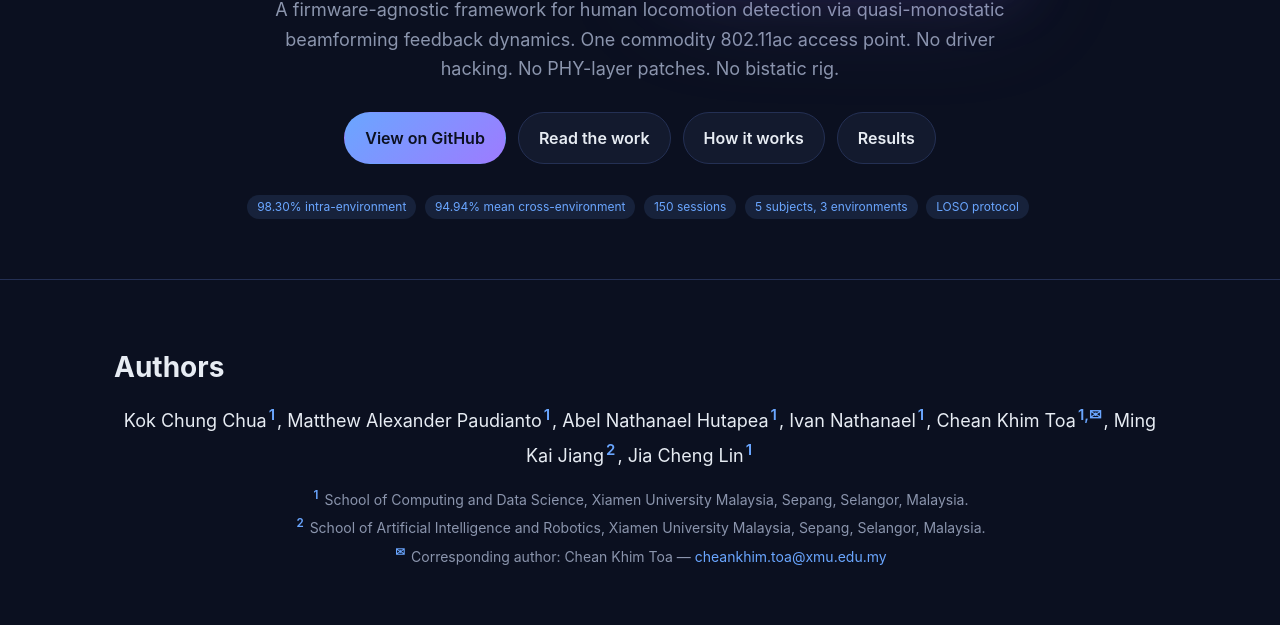
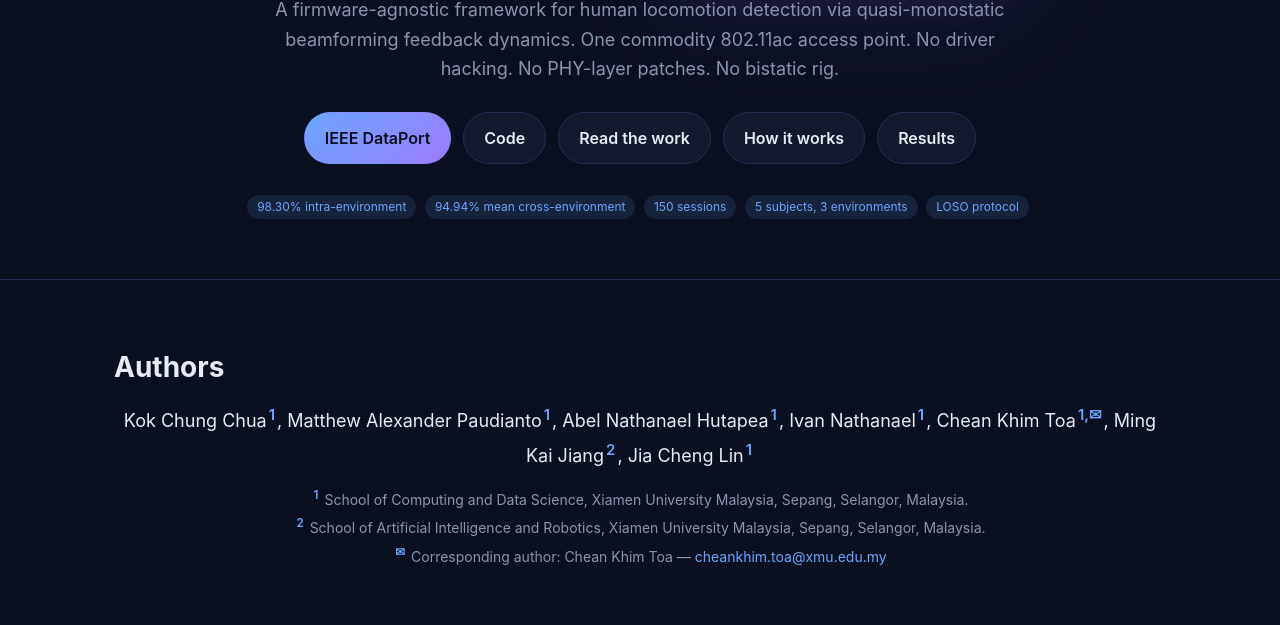
Before and after one commit to purple-ginseng/wifi-har, a plain HTML site: page bfmsensing/index.html in a window 1280 px wide. Shown: the part 175-800 px from the top of the page. Drawn offline with Linux system fonts and the light colour scheme.

Commit message:
Link IEEE DataPort dataset record in hero and footer

```diff
--- a/bfmsensing/index.html
+++ b/bfmsensing/index.html
@@ -322,7 +322,8 @@
       access point. No driver hacking. No PHY-layer patches. No bistatic rig.
     </p>
     <div class="cta">
-      <a class="btn primary" href="https://github.com/purple-ginseng/wifi-har">View on GitHub</a>
+      <a class="btn primary" href="https://ieee-dataport.org/documents/firmware-agnostic-framework-human-locomotion-detection-quasi-monostatic-beamforming">IEEE DataPort</a>
+      <a class="btn" href="https://github.com/purple-ginseng/WiFi-Signal-Processing-HAR-POC">Code</a>
       <a class="btn" href="#abstract">Read the work</a>
       <a class="btn" href="#pipeline">How it works</a>
       <a class="btn" href="#results">Results</a>
@@ -729,8 +730,9 @@ streamlit run pages/live_activity_detection.py
 
 <footer>
   <div class="wrap">
-    Source &middot; <a href="https://github.com/purple-ginseng/wifi-har">github.com/purple-ginseng/wifi-har</a><br>
+    Dataset &middot; <a href="https://ieee-dataport.org/documents/firmware-agnostic-framework-human-locomotion-detection-quasi-monostatic-beamforming">IEEE DataPort</a><br>
     Reference implementation &middot; <a href="https://github.com/purple-ginseng/WiFi-Signal-Processing-HAR-POC">WiFi-Signal-Processing-HAR-POC</a><br>
+    Site source &middot; <a href="https://github.com/purple-ginseng/wifi-har">github.com/purple-ginseng/wifi-har</a><br>
     Built on OpenWrt 24.10, paramiko, tshark, scikit-learn.
   </div>
 </footer>
```
